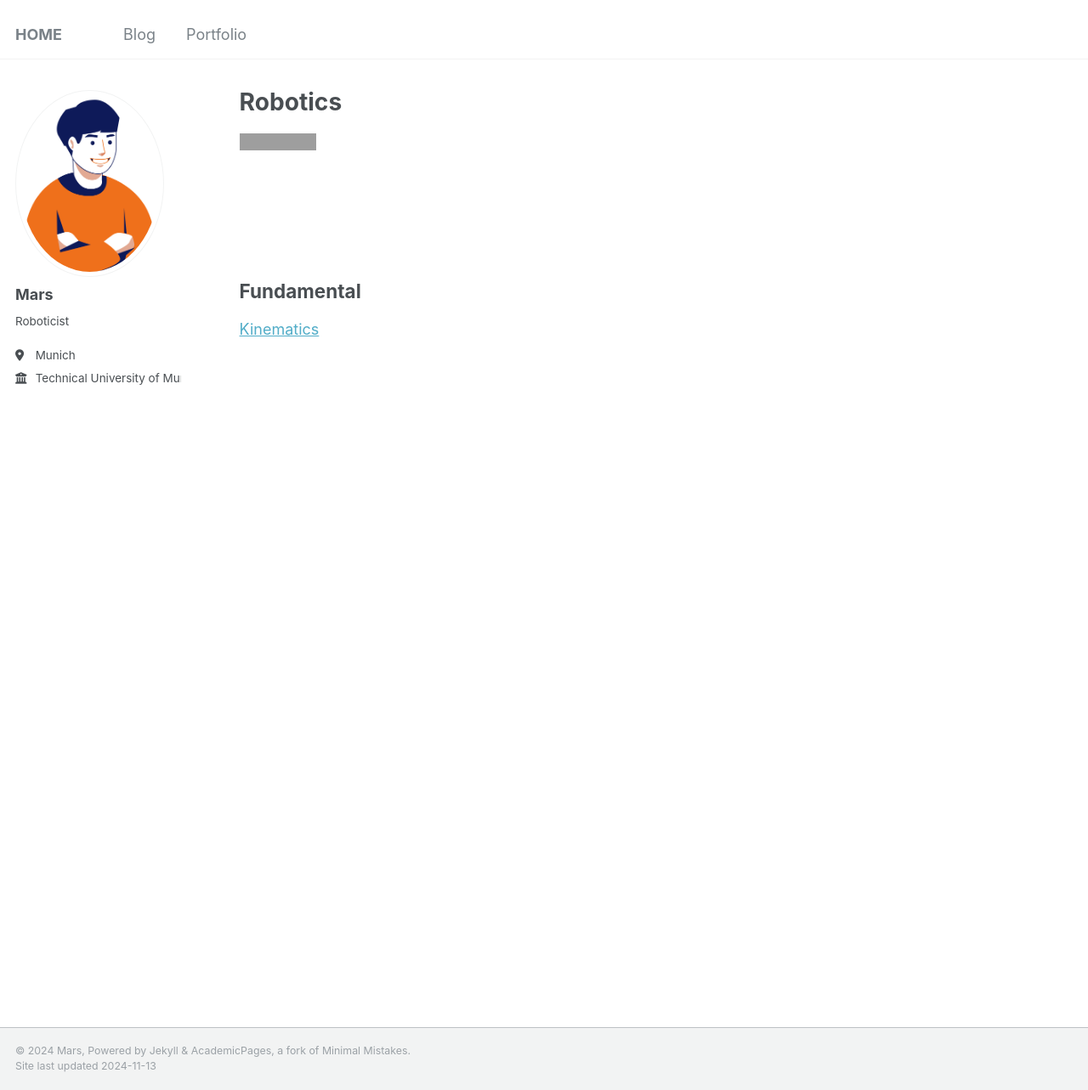
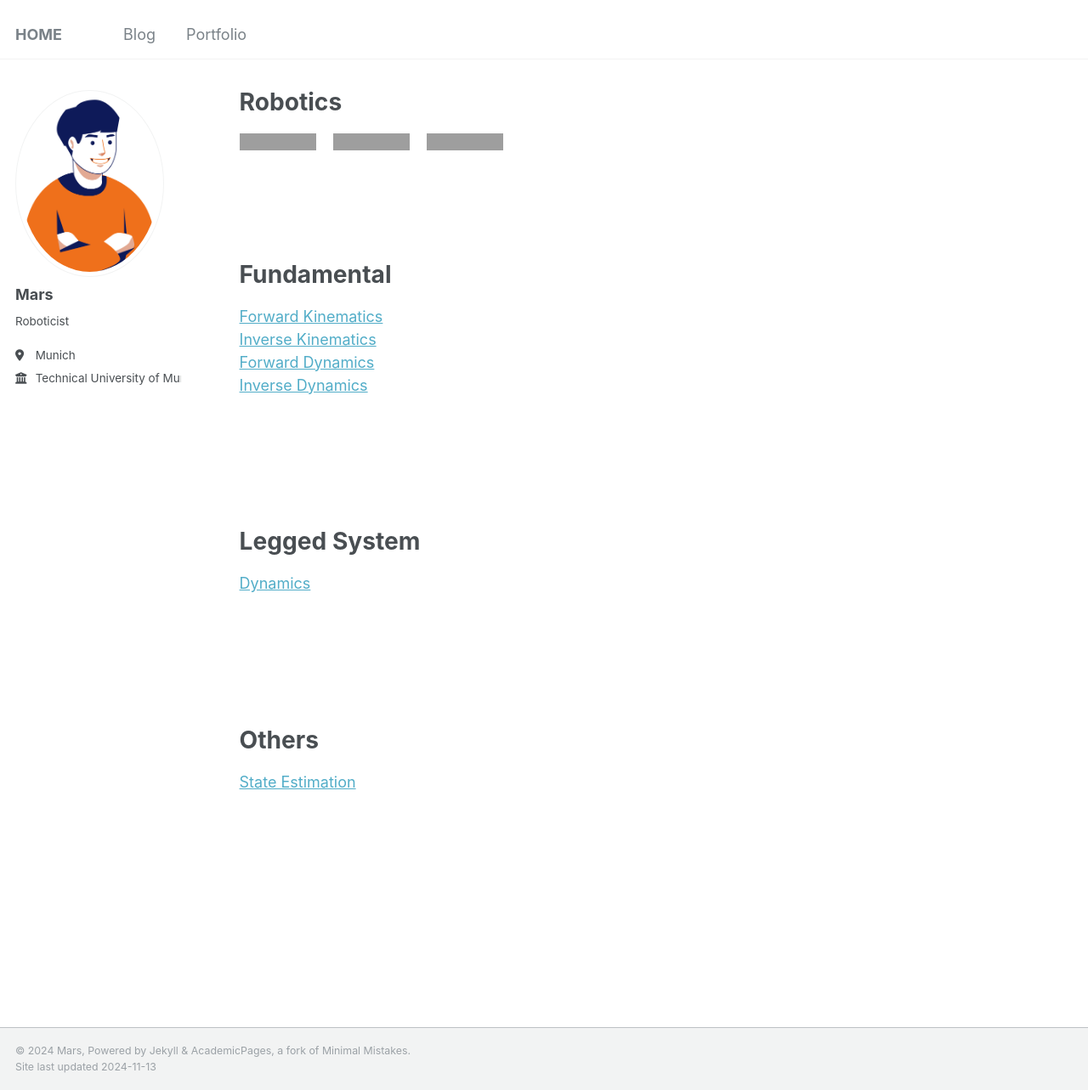
Before and after one commit to mars-hss/mars-hss.github.io, a Jekyll site: the page built from _pages/study.md, in a window 1280 px wide and 1283 px high. Shown: the whole window at 85% size. Built offline with Jekyll 4.4.1, drawn with Linux system fonts in a browser that asks for light colours; grey boxes are pictures that could not be loaded.

Commit message:
update contents

```diff
--- a/_pages/study.md
+++ b/_pages/study.md
@@ -8,12 +8,30 @@ author_profile: true
 {% include base_path %}
 
 
-[![Fundatmental](https://img.shields.io/badge/Fundamental-EBEBEB?style=for-the-badge)](#fundamental)
+[![Fundatmental](https://img.shields.io/badge/Fundamental-EBEBEB?style=flat)](#fundamental)&nbsp;&nbsp;&nbsp;&nbsp;[![Legged System](https://img.shields.io/badge/Lagged_System-EBEBEB?style=flat)](#fundamental)&nbsp;&nbsp;&nbsp;&nbsp;[![Others](https://img.shields.io/badge/Others-EBEBEB?style=flat)](#fundamental)
 
 <br/>
 <br/>
 <br/>
 
-## Fundamental
+# Fundamental
+[Forward Kinematics](./coming_soon.md)
+[Inverse Kinematics](./coming_soon.md)
+[Forward Dynamics](./coming_soon.md)
+[Inverse Dynamics](./coming_soon.md)
 
-[Kinematics](./coming_soon.md)
+<br/>
+<br/>
+<br/>
+<br/>
+
+# Legged System
+[Dynamics](./coming_soon.md)
+
+<br/>
+<br/>
+<br/>
+<br/>
+
+# Others
+[State Estimation](./coming_soon.md)
```
